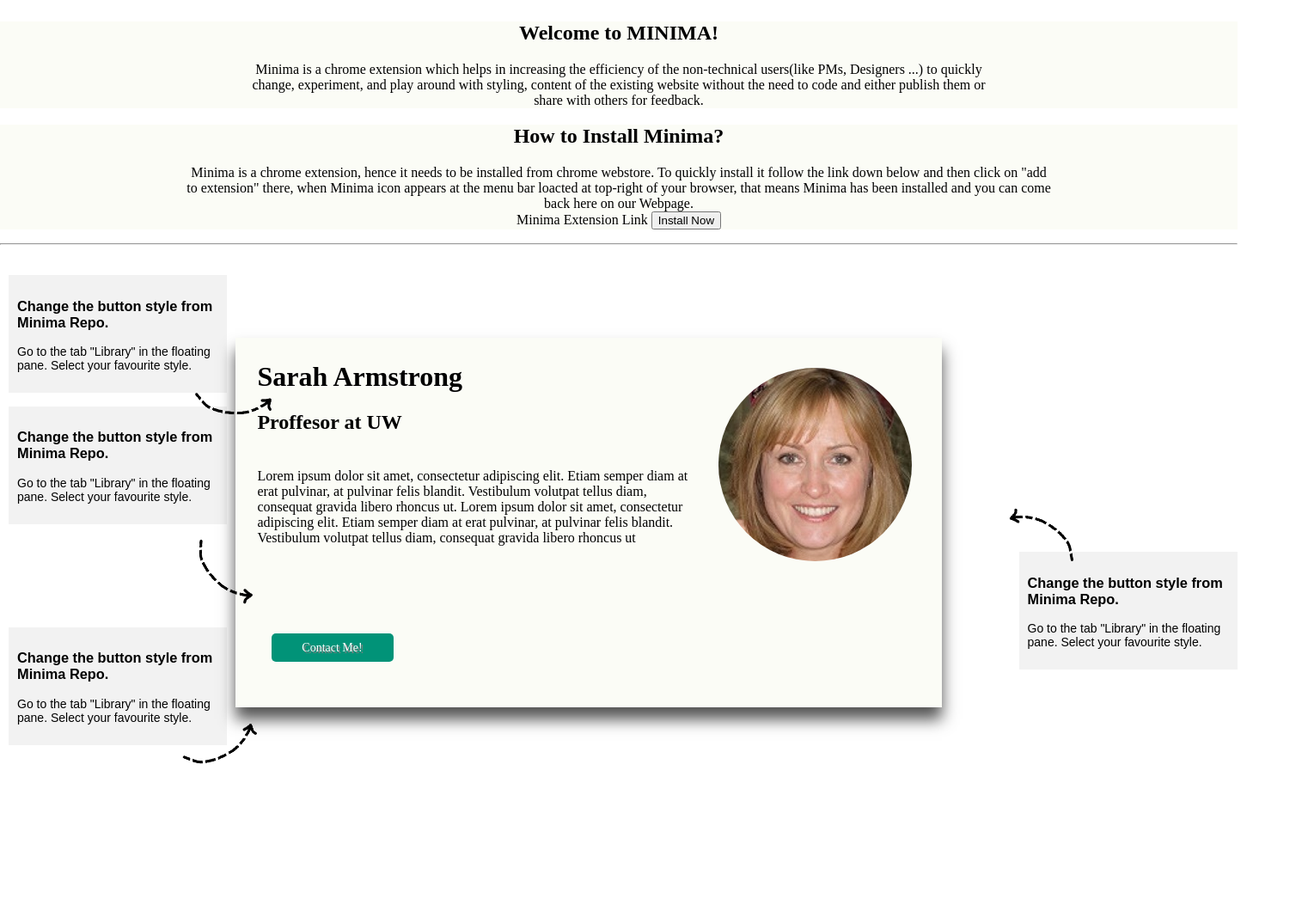
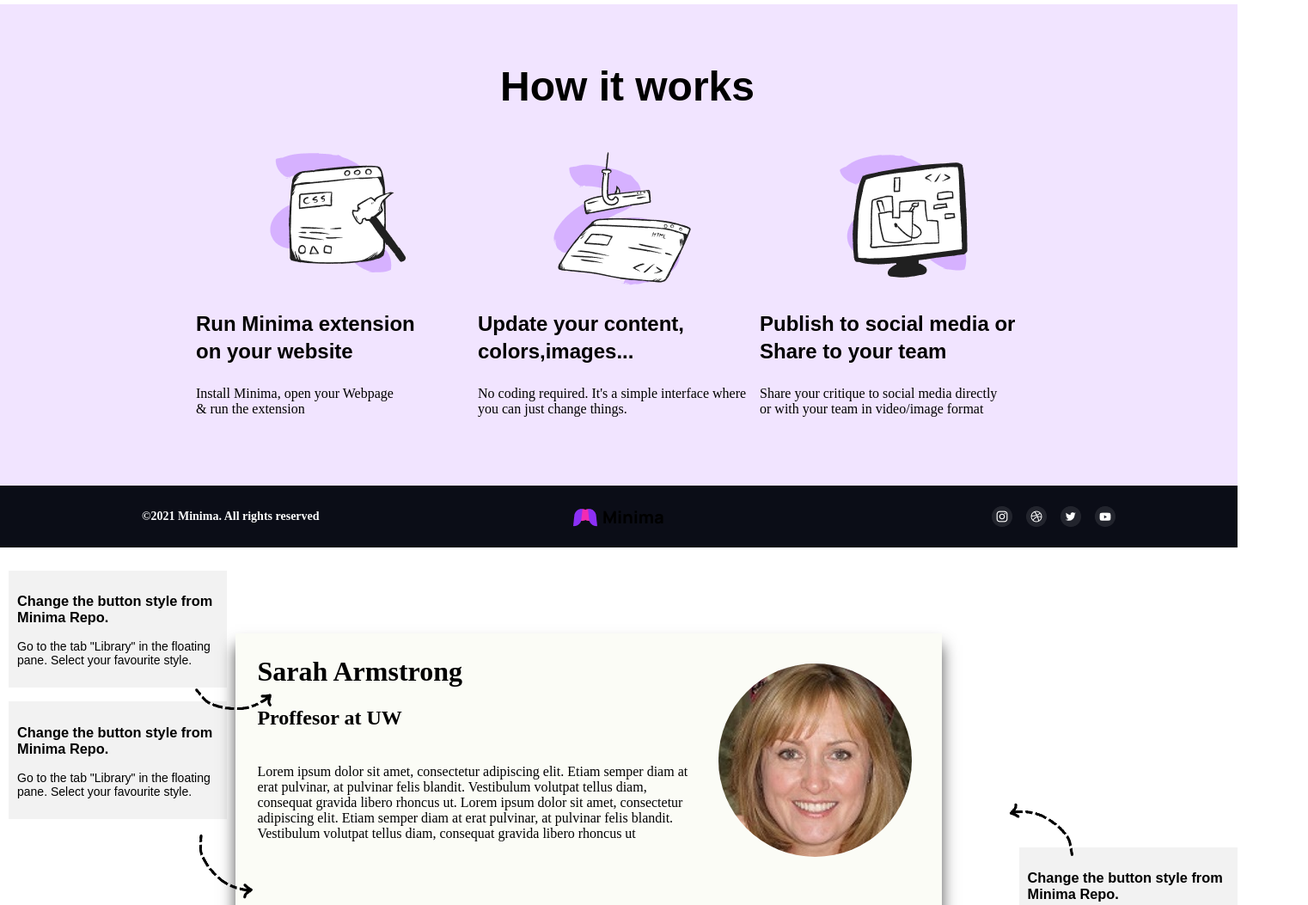
Before and after one commit to harvinder52/minima.github.io, a plain HTML site: page index.html in a window 1280 px wide. Shown: the part 920-1973 px from the top of the page at 86% size, 1522 px wide, since content can reach past the window. Before the commit the page ends 1868 px from the top, so only its background shows below. Drawn offline with Linux system fonts and the light colour scheme; files whose address does not match are found by name.

Commit message:
added assets, how it works, footer

```diff
--- a/index.html
+++ b/index.html
@@ -258,6 +258,7 @@ font-family: sans-serif;
 	height: 792px;
 	width: 1110px;
 }
+
 #btnInstall{
 	font-family: sans-serif;
 font-style: normal;
@@ -294,8 +295,8 @@ border: 0px solid gray;
 .divHeroIMG{
 	height: 620px;
     width: 800px;
-    top: -50%;
-    left: 65%;
+    top: -36%;
+    left: 57%;
     position: relative;
     z-index: -22;
 }
@@ -310,6 +311,42 @@ border: 0px solid gray;
 	width: 1440px;
 
 }
+.worksWrapper{
+	background-color: #F1E4FF;
+
+
+	height: 560px;
+	width: 1440px;
+}
+
+.stepsWrapper{
+	display: flex;
+	justify-content: center;
+	height: 328px;
+	width: 1110px;
+	padding: 40px 165px 64px 165px;
+}
+.stepsDiv{
+	height: 350px;
+	width: 328px;
+	background-color: #F1E4FF;
+}
+.textStyle2{
+font-family: sans-serif;
+font-style: normal;
+font-weight: 600;
+font-size: 24px;
+line-height: 32px;
+
+}
+.textStyle5{
+	font-family: sans-serif;
+	font-style: normal;
+font-weight: 800;
+font-size: 48px;
+line-height: 64px;
+}
+
 
 
 
@@ -336,24 +373,58 @@ border: 0px solid gray;
 			<button id="btnTry">Try Demo</button>
 	</div>
 	<div class="divHeroIMG"style="">
-	<img id="heroIMG" src="heroMin.png">
+	<img id="heroIMG" src="assets/heroMIN.png">
 	</div>
 </section>
+<section class="worksWrapper">
+	<div style="height: 64px; width: 730px; padding-left: 365px; padding-top: 64px;text-align: center; ">
+	<span class="textStyle5" style="height: 64px; width: 730px; ">How it works</span>
+	</div>
+	<div class="stepsWrapper">
+		<div class="stepsDiv">
+			<img style="padding-left: 66px" src="assets/HTW1.png">
+			<p class="textStyle2">Run Minima extension<br>on your website</p>
+			<span>Install Minima, open your Webpage<br>& run the extension</span>
+		</div>
+		<div class="stepsDiv">
+			<img style="padding-left: 66px" src="assets/HTW2.png">
+			<p class="textStyle2">Update your content,<br> colors,images...</p>
+			<span>No coding required. It's a simple interface where you can just change things.</span>
+		</div>
+		<div class="stepsDiv">
+			<img style="padding-left: 66px" src="assets/HTW3.png">
+			<p class="textStyle2">Publish to social media or<br>Share to your team</p>
+			<span>Share your critique to social media directly <br>or with your team in video/image format</span>
+		</div>
+	</div>
 
-<div style="text-align: center; background-color: #FBFCF6; padding-right: 20%; padding-left: 20%;">
-	<h2>Welcome to MINIMA!</h2>
-	<p>Minima is a chrome extension which helps in increasing the efficiency of the non-technical users(like PMs, Designers ...) to quickly change, experiment, and play around with styling, content of the existing website without the need to code and either publish them or share with others for feedback.</p>
+</section>
+<footer style="height: 72px; width: 1440px; background-color: #0B0D17; display: flex; ">
+	<div style="height: 20px;
+	 width: 230px;
+	 padding-top: 26px;
+	 padding-left: 165px;
+	 color: white;
+	 font-style: normal;
+	 font-weight: bold;
+	 font-size: 14px;
+	line-height: 20px;">
+				©2021 Minima. All rights reserved
+			</div>
+	<div style=" ;height:28px; width: 130px; padding-top: 22px; padding-left: 272px;"  >
+
+			<img src="assets/minFooter.png" >
+
 
 </div>
 
-<div style="text-align: center; background-color: #FBFCF6; padding-right: 15%; padding-left: 15%;">
-	<h2>How to Install Minima?</h2>
-	<p>Minima is a chrome extension, hence it needs to be installed from chrome webstore. To quickly install it follow the link down below and then click on  "add to extension" there, when Minima icon appears at the menu bar loacted at top-right of your browser, that means Minima has been installed and you can come back here on our Webpage.<br>
-    Minima Extension Link <button > Install Now</button>
-	 </p>
 
+<div style="height: 24px; width: 144px; padding-top: 24px; padding-left: 357px">
+	<img src="assets/sociallinks.png">
 </div>
-<hr>
+</footer>
+
+
 <div>
 
 
@@ -364,16 +435,16 @@ border: 0px solid gray;
 <div class="flex-container">
 
 <div class="stepsContainer">
-<img id="arrow1" src="arrow.png">
+<img id="arrow1" src="assets/arrow.png">
 
 <div class="minSteps" style = "margin-bottom: 16px; "> <h3>Change the button style from Minima Repo.</h3><p>Go to the tab "Library" in the floating pane. Select your favourite style.</p> </div>
 
 
 <div class="minSteps"> <h3>Change the button style from Minima Repo.</h3><p>Go to the tab "Library" in the floating pane. Select your favourite style.</p> </div>
-<img id="arrow2" src="arrow.png">
+<img id="arrow2" src="assets/arrow.png">
 <div class="minSteps"> <h3>Change the button style from Minima Repo.</h3><p>Go to the tab "Library" in the floating pane. Select your favourite style.</p> </div>
 
-<img id="arrow3" src="arrow.png">
+<img id="arrow3" src="assets/arrow.png">
 
 </div>
 
@@ -391,7 +462,7 @@ border: 0px solid gray;
         </p><button class="contBut"> Contact Me!</button>
  </div>
 <div class="stepsContainerRight">
-	<img id="arrow4" src="arrow.png">
+	<img id="arrow4" src="assets/arrow.png">
 <div class="minSteps"> <h3>Change the button style from Minima Repo.</h3><p>Go to the tab "Library" in the floating pane. Select your favourite style.</p> </div>
 
 
```
Also changed, not shown: assets/HTW1.png (added), assets/HTW2.png (added), assets/HTW3.png (added), assets/MinLogo.png (added), assets/Minima Logo.png (added), assets/Minima Playground.png (added), assets/Redo.png (added), assets/Undo.png (added), assets/arrow.png (renamed from arrow.png), assets/heroMIN.png (added), assets/minFooter.png (added), assets/minIMG.png (added), assets/placeIMG.png (renamed from placeIMG.png), assets/sociallinks.png (added).
